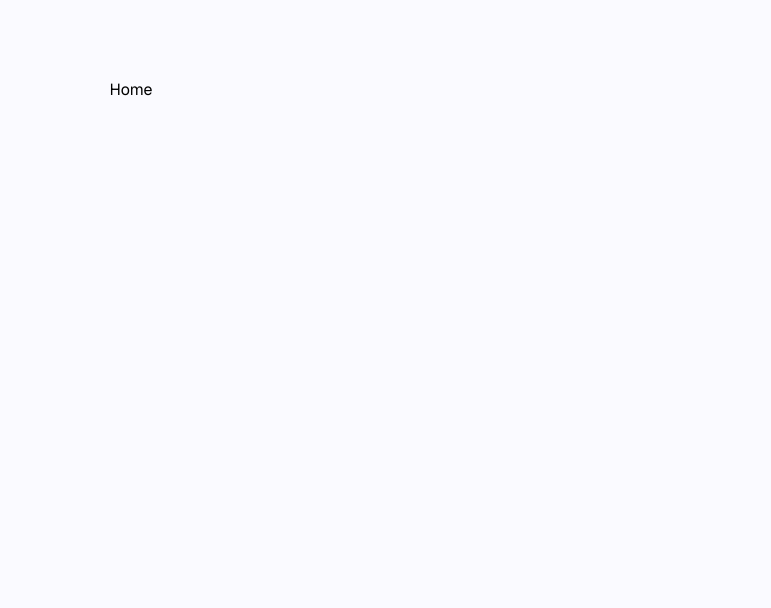
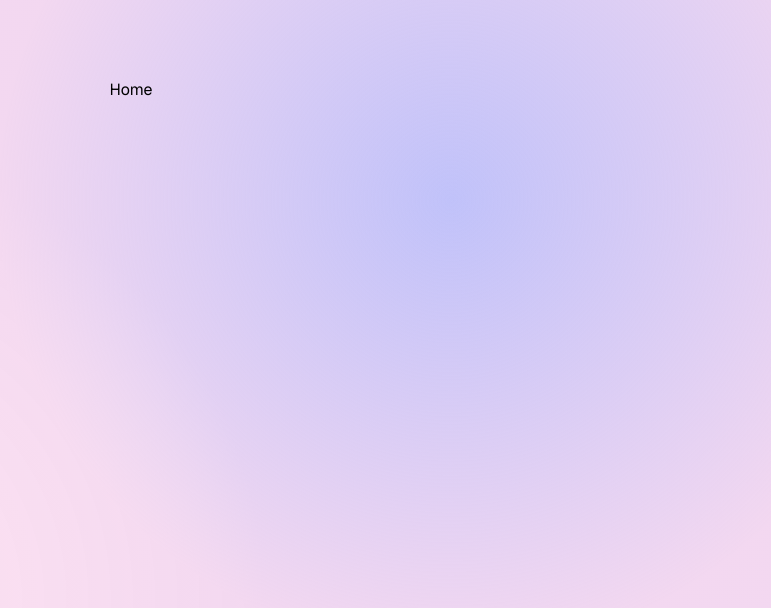
Before and after one commit to Whyriez/secrely-app, a Next.js app: page / in a window 1280 px wide. Shown: the top 608 px of the page, without its empty margins (509-1280 px from the left). Built offline with nearby package versions, Linux system fonts and the light colour scheme.

Commit message:
update remove blob

```diff
--- a/src/app/[name]/page.jsx
+++ b/src/app/[name]/page.jsx
@@ -384,10 +384,8 @@ export default function Header() {
   }, [name, router]); // Add router to dependency array
 
   return (
-    <div className="font-inter text-richGray-800 overflow-x-hidden">
-      <div className="gradient-blob w-[min(100vw,500px)] h-[min(100vw,500px)] top-[-10vh] right-[-10vw] md:right-[-5vw]"></div>
-      <div className="gradient-blob w-[min(100vw,600px)] h-[min(100vw,600px)] bottom-[20%] left-[-10vw] md:left-[-30vw]"></div>
-      <div className="gradient-blob w-[min(80vw,400px)] h-[min(80vw,400px)] bottom-[-10vh] right-[10%]"></div>
+    <div className="font-inter text-richGray-800">
+
 
       {/* Particles */}
       <div className="particles">
@@ -534,7 +532,8 @@ export default function Header() {
                   Halaman ini milik @{name}
                 </h2>
                 <p className="text-richGray-700">
-                  {name} ingin mendengar pesan dari Anda. Tanyakan apa saja kepadanya.
+                  {name} ingin mendengar pesan dari Anda. Tanyakan apa saja
+                  kepadanya.
                 </p>
               </div>
             </div>
@@ -888,7 +887,9 @@ export default function Header() {
           <div className="h-20 w-20 rounded-full bg-indigo/10 flex items-center justify-center mx-auto mb-6 floating">
             <span className="text-4xl">✨</span>
           </div>
-          <h2 className="font-space font-bold text-2xl mb-4">Pesan Terkirim!</h2>
+          <h2 className="font-space font-bold text-2xl mb-4">
+            Pesan Terkirim!
+          </h2>
           <p className="text-richGray-700 mb-6">
             Pesan anonim Anda telah berhasil terkirim ke @{name}.
           </p>
--- a/src/app/globals.css
+++ b/src/app/globals.css
@@ -19,10 +19,23 @@
   }
 }
 
-body {
-  background-color: #fafaff;
-  overflow-x: hidden;
+body::before {
+  content: "";
+  position: fixed;
+  top: 0;
+  left: 0;
+  right: 0;
+  bottom: 0;
+  background: radial-gradient(circle at 75% 25%,
+              rgba(255, 221, 238, 0) 0%,
+              rgba(255, 221, 238, 0.8) 40%),
+            radial-gradient(circle at 25% 75%,
+              rgba(99, 102, 241, 0) 0%,
+              rgba(99, 102, 241, 0.4) 40%);
+  pointer-events: none;
+  z-index: -1;
 }
+
 
 .gradient-blob {
   background: radial-gradient(
```
